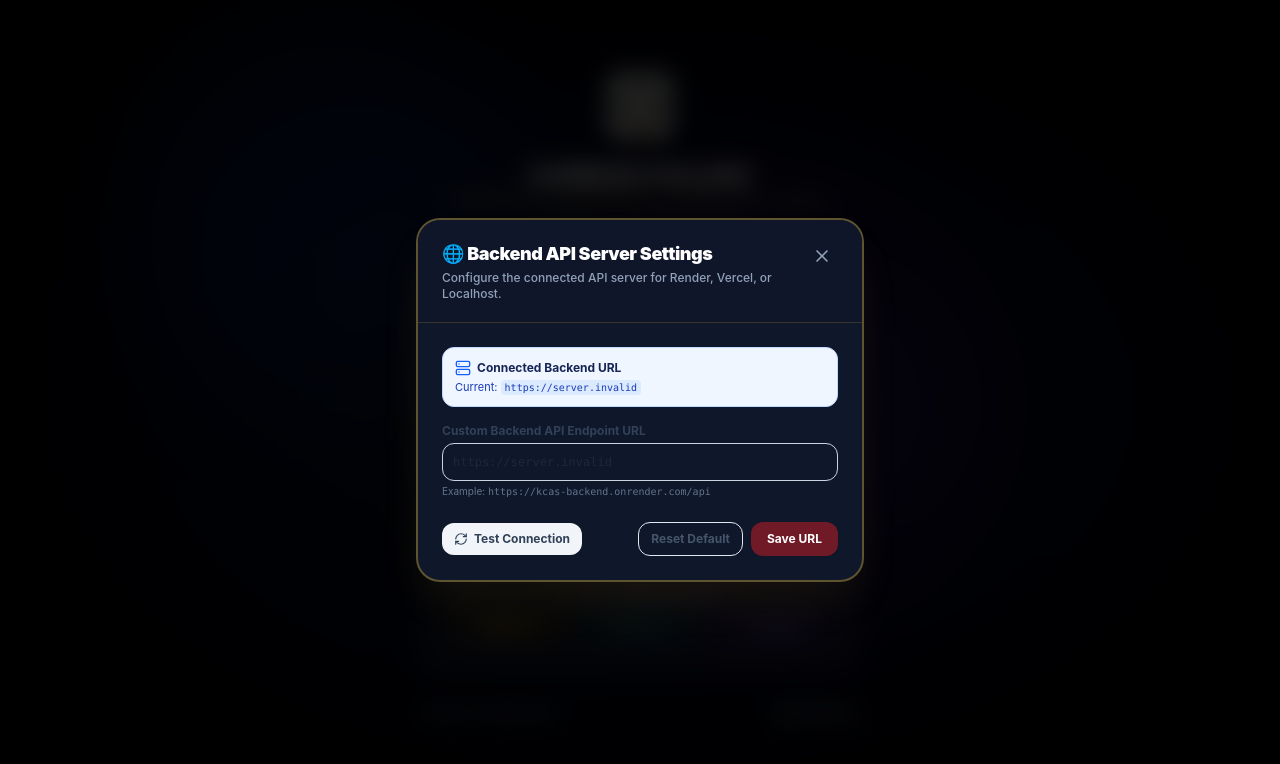
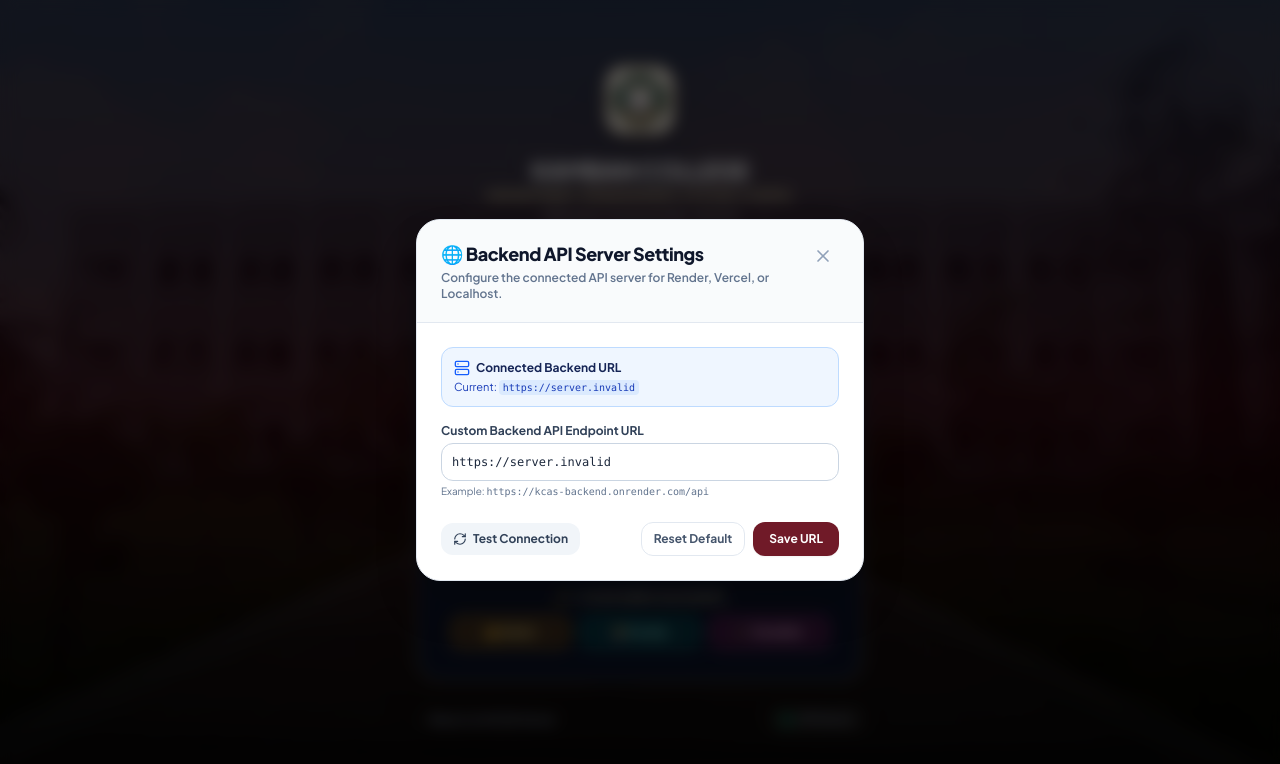
Before and after one commit to santhosh4512/kcas, a Next.js app in the folder frontend/my-app/: page /login in a window 1280 px wide. Both pictures are taken after a click on the button "API Server". Shown: the top 764 px of the page. Built offline with nearby package versions, Linux system fonts and the light colour scheme; no server answers.

Commit message:
style: overhaul color theme and visual design with high-contrast royal academic palette, pristine light canvas, and campus hero branding

```diff
--- a/frontend/my-app/app/globals.css
+++ b/frontend/my-app/app/globals.css
@@ -1,20 +1,32 @@
 @import "tailwindcss";
 
 :root {
-  --background: #0B1120;
-  --foreground: #F8FAFC;
-  --card-bg: rgba(15, 23, 42, 0.85);
-  --card-border: rgba(212, 175, 55, 0.25);
-  --card-hover-border: rgba(212, 175, 55, 0.65);
-  --oxford-navy: #090D16;
-  --oxford-blue: #0F172A;
-  --royal-maroon: #581C28;
-  --crimson-deep: #3B0B14;
-  --antique-gold: #D4AF37;
-  --gold-champagne: #F3E5AB;
-  --gold-glow: #FDE047;
-  --sand-ivory: #F8FAFC;
-  --parchment-border: #1E293B;
+  /* Core Institutional Palette */
+  --kcas-maroon: #6D1B29;
+  --kcas-maroon-dark: #4A0E18;
+  --kcas-maroon-light: #8C2234;
+  --kcas-gold: #C5A059;
+  --kcas-gold-light: #F3E5AB;
+  --kcas-gold-dark: #9A7B39;
+
+  /* Primary Layout Palette (Pristine High-Contrast Modern Canvas) */
+  --canvas-bg: #F8FAFC;
+  --canvas-surface: #FFFFFF;
+  --canvas-surface-subtle: #F1F5F9;
+  --canvas-border: #E2E8F0;
+  --canvas-border-strong: #CBD5E1;
+
+  /* Deep High-Legibility Typography */
+  --text-primary: #0F172A;
+  --text-secondary: #334155;
+  --text-muted: #64748B;
+  --text-inverse: #FFFFFF;
+
+  /* Accent Vibrancy */
+  --accent-emerald: #059669;
+  --accent-blue: #2563EB;
+  --accent-amber: #D97706;
+  --accent-rose: #E11D48;
 }
 
 * {
@@ -27,19 +39,14 @@ html {
 
 body {
   margin: 0;
-  background-color: #070B14;
-  background-image:
-    radial-gradient(at 0% 0%, rgba(212, 175, 55, 0.08) 0px, transparent 50%),
-    radial-gradient(at 100% 0%, rgba(88, 28, 40, 0.15) 0px, transparent 50%),
-    radial-gradient(at 50% 100%, rgba(15, 23, 42, 0.5) 0px, transparent 50%),
-    radial-gradient(rgba(212, 175, 55, 0.06) 1px, transparent 0);
-  background-size: 100% 100%, 100% 100%, 100% 100%, 28px 28px;
-  background-attachment: fixed;
-  color: var(--foreground);
-  font-family: var(--font-sans), system-ui, -apple-system, BlinkMacSystemFont, 'Segoe UI', Roboto, sans-serif;
+  background-color: #F8FAFC;
+  color: var(--text-primary);
+  font-family: var(--font-sans), 'Plus Jakarta Sans', system-ui, -apple-system, BlinkMacSystemFont, 'Segoe UI', Roboto, sans-serif;
   -webkit-font-smoothing: antialiased;
+  -moz-osx-font-smoothing: grayscale;
 }
 
+/* Classic & Academic Headings */
 .font-classic {
   font-family: var(--font-classic), 'Cinzel', 'Playfair Display', Georgia, serif;
 }
@@ -57,78 +64,91 @@ a {
   -webkit-tap-highlight-color: transparent;
 }
 
-/* Custom Sleek Gold Scrollbar */
+/* Custom Sleek Scrollbar */
 ::-webkit-scrollbar {
   width: 6px;
   height: 6px;
 }
 
 ::-webkit-scrollbar-track {
-  background: #090D16;
+  background: #F1F5F9;
 }
 
 ::-webkit-scrollbar-thumb {
-  background: #D4AF37;
+  background: #CBD5E1;
   border-radius: 9999px;
 }
 
 ::-webkit-scrollbar-thumb:hover {
-  background: #F5D77F;
+  background: #94A3B8;
 }
 
-/* Luxury Glassmorphic Neo-Modern Card */
-.classic-card {
-  background: rgba(15, 23, 42, 0.75);
-  backdrop-filter: blur(16px);
-  -webkit-backdrop-filter: blur(16px);
-  border: 1px solid rgba(212, 175, 55, 0.2);
-  box-shadow: 0 10px 30px -10px rgba(0, 0, 0, 0.5), 0 0 20px -5px rgba(212, 175, 55, 0.05);
+/* High-Definition Dashboard Canvas */
+.classic-modern-canvas {
+  background-color: #F8FAFC;
+  background-image:
+    radial-gradient(at 0% 0%, rgba(109, 27, 41, 0.04) 0px, transparent 40%),
+    radial-gradient(at 100% 0%, rgba(197, 160, 89, 0.06) 0px, transparent 40%),
+    radial-gradient(at 50% 100%, rgba(15, 23, 42, 0.03) 0px, transparent 50%);
+  background-attachment: fixed;
 }
 
-.classic-card-hover {
-  transition: all 0.3s cubic-bezier(0.16, 1, 0.3, 1);
+/* Luxury Card with Crisp Edge */
+.kcas-card {
+  background: #FFFFFF;
+  border: 1px solid #E2E8F0;
+  border-radius: 1.25rem;
+  box-shadow: 0 1px 3px 0 rgba(0, 0, 0, 0.05), 0 1px 2px -1px rgba(0, 0, 0, 0.05);
+  transition: all 0.2s cubic-bezier(0.16, 1, 0.3, 1);
 }
 
-.classic-card-hover:hover {
-  transform: translateY(-4px);
-  border-color: rgba(212, 175, 55, 0.6);
-  box-shadow: 0 20px 40px -15px rgba(0, 0, 0, 0.7), 0 0 25px 2px rgba(212, 175, 55, 0.18);
+.kcas-card:hover {
+  border-color: #CBD5E1;
+  box-shadow: 0 10px 25px -5px rgba(0, 0, 0, 0.08), 0 8px 10px -6px rgba(0, 0, 0, 0.04);
 }
 
-/* Luxury Gold Foil Gradient Text */
-.gold-foil-text {
-  background: linear-gradient(135deg, #FFE082 0%, #D4AF37 40%, #FFF8DC 70%, #AA771C 100%);
-  -webkit-background-clip: text;
-  -webkit-text-fill-color: transparent;
+/* Royal Gold & Maroon Pill */
+.royal-badge {
+  display: inline-flex;
+  align-items: center;
+  gap: 0.375rem;
+  padding: 0.25rem 0.625rem;
+  border-radius: 9999px;
+  font-size: 0.75rem;
+  font-weight: 700;
+  background: #FAF0E6;
+  color: #6D1B29;
+  border: 1px solid rgba(197, 160, 89, 0.4);
 }
 
-.royal-header-gradient {
-  background: linear-gradient(135deg, #090D16 0%, #0F172A 40%, #3B0B14 80%, #581C28 100%);
+/* Interactive Button Hover Glow */
+.btn-kcas-primary {
+  background: linear-gradient(135deg, #6D1B29 0%, #4A0E18 100%);
+  color: #FFFFFF;
+  border: 1px solid rgba(197, 160, 89, 0.5);
+  box-shadow: 0 4px 14px 0 rgba(109, 27, 41, 0.3);
+  transition: all 0.2s ease;
 }
 
-.classic-gold-border {
-  border: 1px solid #D4AF37;
+.btn-kcas-primary:hover {
+  background: linear-gradient(135deg, #8C2234 0%, #6D1B29 100%);
+  border-color: #C5A059;
+  transform: translateY(-1px);
+  box-shadow: 0 6px 20px 0 rgba(109, 27, 41, 0.4);
 }
 
-.classic-gold-accent {
-  box-shadow: inset 0 0 0 1px rgba(212, 175, 55, 0.4);
+.btn-kcas-gold {
+  background: linear-gradient(135deg, #C5A059 0%, #DFB76C 100%);
+  color: #0E1B2E;
+  font-weight: 800;
+  box-shadow: 0 4px 14px 0 rgba(197, 160, 89, 0.35);
+  transition: all 0.2s ease;
 }
 
-/* Neon Glow Utilities */
-.glow-gold {
-  box-shadow: 0 0 20px -3px rgba(212, 175, 55, 0.35);
-}
-
-.glow-emerald {
-  box-shadow: 0 0 20px -3px rgba(16, 185, 129, 0.35);
-}
-
-.glow-cyan {
-  box-shadow: 0 0 20px -3px rgba(6, 182, 212, 0.35);
-}
-
-.glow-maroon {
-  box-shadow: 0 0 20px -3px rgba(140, 34, 52, 0.4);
+.btn-kcas-gold:hover {
+  background: linear-gradient(135deg, #DFB76C 0%, #F3E5AB 100%);
+  transform: translateY(-1px);
+  box-shadow: 0 6px 20px 0 rgba(197, 160, 89, 0.5);
 }
 
 /* Shimmer Animation */
@@ -142,7 +162,7 @@ a {
 }
 
 .shimmer-badge {
-  background: linear-gradient(90deg, rgba(212, 175, 55, 0.15) 0%, rgba(253, 224, 71, 0.35) 50%, rgba(212, 175, 55, 0.15) 100%);
+  background: linear-gradient(90deg, rgba(197, 160, 89, 0.15) 0%, rgba(243, 229, 171, 0.4) 50%, rgba(197, 160, 89, 0.15) 100%);
   background-size: 200% 100%;
   animation: shimmer 3s infinite linear;
 }
--- a/frontend/my-app/app/login/page.jsx
+++ b/frontend/my-app/app/login/page.jsx
@@ -255,16 +255,25 @@ export default function LoginPage() {
   };
 
   return (
-    <div className="min-h-screen flex flex-col justify-center bg-radial from-slate-900 via-slate-950 to-black p-4 sm:p-6 lg:p-8 font-[Inter,sans-serif] text-slate-100 relative overflow-hidden">
-      {/* Background Glow Accents */}
-      <div className="absolute top-1/4 left-1/4 -translate-x-1/2 -translate-y-1/2 w-96 h-96 bg-blue-600/15 rounded-full blur-3xl pointer-events-none" />
-      <div className="absolute bottom-1/4 right-1/4 w-96 h-96 bg-purple-600/15 rounded-full blur-3xl pointer-events-none" />
+    <div className="min-h-screen flex flex-col justify-center relative p-4 sm:p-6 lg:p-8 font-sans text-slate-100 overflow-hidden">
+      {/* Full-Screen Campus Image Background */}
+      <div className="absolute inset-0 z-0">
+        <Image
+          src="/assets/images/kcas-campus.jpg"
+          alt="Kamban College Campus"
+          fill
+          className="object-cover object-center"
+          priority
+        />
+        {/* Deep Royal Maroon & Midnight Gradient Overlay */}
+        <div className="absolute inset-0 bg-gradient-to-t from-black/95 via-[#2B050D]/85 to-[#0B132B]/85 backdrop-blur-[2px]" />
+      </div>
 
-      <div className="sm:mx-auto sm:w-full sm:max-w-md relative z-10">
+      <div className="sm:mx-auto sm:w-full sm:max-w-md relative z-10 my-auto py-8">
         {/* Logo & Header */}
         <div className="text-center">
           <Link href="/" className="inline-block group">
-            <div className="relative mx-auto h-16 w-16 overflow-hidden rounded-2xl bg-white p-2 shadow-xl ring-2 ring-white/20 transition group-hover:scale-105">
+            <div className="relative mx-auto h-16 w-16 overflow-hidden rounded-2xl bg-white p-2 shadow-2xl ring-2 ring-[#C5A059] transition group-hover:scale-105">
               <Image
                 src="/assets/images/kcas-logo.png"
                 alt="KCAS Logo"
@@ -275,34 +284,34 @@ export default function LoginPage() {
             </div>
           </Link>
 
-          <h2 className="mt-4 text-xl font-black uppercase tracking-tight text-white sm:text-2xl">
+          <h2 className="mt-4 text-xl font-black uppercase tracking-tight text-white sm:text-2xl drop-shadow-md">
             Kamban College
           </h2>
-          <p className="text-xs font-semibold uppercase tracking-widest text-[#C5A059]">
-            Department Management & Talent Intelligence
+          <p className="text-xs font-bold uppercase tracking-widest text-[#F3E5AB] drop-shadow-sm mt-0.5">
+            Department Management System (CDMS)
           </p>
-          <p className="text-[11px] text-slate-400 mt-1">
+          <p className="text-[11px] text-stone-300 mt-1">
             Thenmathur, Tiruvannamalai – 606 603
           </p>
         </div>
 
         {/* Card */}
-        <div className="mt-6 rounded-3xl border border-white/10 bg-white/[0.06] p-6 sm:p-8 shadow-2xl backdrop-blur-xl">
+        <div className="mt-6 rounded-3xl border-2 border-[#C5A059]/40 bg-[#0B132B]/85 p-6 sm:p-8 shadow-2xl backdrop-blur-xl">
           {/* Tabs: Sign In / Create Account */}
-          <div className="mb-6 flex rounded-2xl bg-black/30 p-1 border border-white/10">
+          <div className="mb-6 flex rounded-2xl bg-black/40 p-1 border border-white/15">
             <button
               type="button"
               onClick={() => {
                 setActiveTab('login');
                 setFormError('');
               }}
-              className={`flex-1 rounded-xl py-2 text-xs font-bold transition flex items-center justify-center gap-1.5 ${
+              className={`flex-1 rounded-xl py-2.5 text-xs font-bold transition flex items-center justify-center gap-1.5 ${
                 activeTab === 'login'
-                  ? 'bg-[#701A28] text-white shadow-md'
+                  ? 'bg-[#6D1B29] text-white shadow-md border border-[#C5A059]/50'
                   : 'text-slate-400 hover:text-white'
               }`}
             >
-              <KeyRound className="h-3.5 w-3.5" />
+              <KeyRound className="h-3.5 w-3.5 text-[#F3E5AB]" />
               Sign In
             </button>
             <button
@@ -311,21 +320,21 @@ export default function LoginPage() {
                 setActiveTab('register');
                 setFormError('');
               }}
-              className={`flex-1 rounded-xl py-2 text-xs font-bold transition flex items-center justify-center gap-1.5 ${
+              className={`flex-1 rounded-xl py-2.5 text-xs font-bold transition flex items-center justify-center gap-1.5 ${
                 activeTab === 'register'
-                  ? 'bg-[#701A28] text-white shadow-md'
+                  ? 'bg-[#6D1B29] text-white shadow-md border border-[#C5A059]/50'
                   : 'text-slate-400 hover:text-white'
               }`}
             >
-              <UserPlus className="h-3.5 w-3.5" />
+              <UserPlus className="h-3.5 w-3.5 text-[#F3E5AB]" />
               Create Account
             </button>
           </div>
 
           {/* Form Error Banner */}
           {formError && (
-            <div className="mb-4 p-3 rounded-2xl bg-rose-500/15 border border-rose-400/30 text-rose-300 text-xs flex items-center gap-2">
-              <AlertCircle className="h-4 w-4 shrink-0 text-rose-400" />
+            <div className="mb-4 p-3 rounded-2xl bg-rose-500/20 border border-rose-400/50 text-rose-200 text-xs flex items-center gap-2">
+              <AlertCircle className="h-4 w-4 shrink-0 text-rose-300" />
               <span>{formError}</span>
             </div>
           )}
@@ -334,11 +343,11 @@ export default function LoginPage() {
           {activeTab === 'login' && (
             <form onSubmit={handleLoginSubmit} className="space-y-4">
               <div>
-                <label className="block text-xs font-bold text-slate-300 mb-1">
+                <label className="block text-xs font-bold text-slate-200 mb-1">
                   Institutional Email
                 </label>
                 <div className="relative">
-                  <Mail className="absolute left-3.5 top-1/2 -translate-y-1/2 h-4 w-4 text-slate-400" />
+                  <Mail className="absolute left-3.5 top-1/2 -translate-y-1/2 h-4 w-4 text-[#F3E5AB]" />
                   <input
                     type="email"
                     required
@@ -347,16 +356,16 @@ export default function LoginPage() {
                       setEmail(e.target.value);
                       setFormError('');
                     }}
-                    placeholder="santhoshsiva754@gmail.com"
-                    className="w-full rounded-2xl border border-white/15 bg-white/5 pl-10 pr-4 py-2.5 text-xs text-white placeholder-slate-500 focus:border-[#C5A059] focus:bg-white/10 focus:outline-hidden transition"
+                    placeholder="vinodhini@kcas.edu.in"
+                    className="w-full rounded-2xl border border-white/20 bg-white/10 pl-10 pr-4 py-2.5 text-xs text-white placeholder-slate-400 focus:border-[#C5A059] focus:bg-white/15 focus:outline-hidden transition"
                   />
                 </div>
               </div>
 
               <div>
-                <label className="block text-xs font-bold text-slate-300 mb-1">Password</label>
+                <label className="block text-xs font-bold text-slate-200 mb-1">Password</label>
                 <div className="relative">
-                  <Lock className="absolute left-3.5 top-1/2 -translate-y-1/2 h-4 w-4 text-slate-400" />
+                  <Lock className="absolute left-3.5 top-1/2 -translate-y-1/2 h-4 w-4 text-[#F3E5AB]" />
                   <input
                     type={showPassword ? 'text' : 'password'}
                     required
@@ -366,12 +375,12 @@ export default function LoginPage() {
                       setFormError('');
                     }}
                     placeholder="••••••••"
-                    className="w-full rounded-2xl border border-white/15 bg-white/5 pl-10 pr-10 py-2.5 text-xs text-white placeholder-slate-500 focus:border-[#C5A059] focus:bg-white/10 focus:outline-hidden transition"
+                    className="w-full rounded-2xl border border-white/20 bg-white/10 pl-10 pr-10 py-2.5 text-xs text-white placeholder-slate-400 focus:border-[#C5A059] focus:bg-white/15 focus:outline-hidden transition"
                   />
                   <button
                     type="button"
                     onClick={() => setShowPassword(!showPassword)}
-                    className="absolute right-3.5 top-1/2 -translate-y-1/2 text-slate-400 hover:text-slate-200"
+                    className="absolute right-3.5 top-1/2 -translate-y-1/2 text-slate-300 hover:text-white"
                   >
                     {showPassword ? <EyeOff className="h-4 w-4" /> : <Eye className="h-4 w-4" />}
                   </button>
@@ -381,52 +390,48 @@ export default function LoginPage() {
               <button
                 type="submit"
                 disabled={loading}
-                className="w-full flex items-center justify-center gap-2 rounded-2xl bg-[#701A28] hover:bg-[#58111A] py-3 text-xs font-bold text-white shadow-lg shadow-[#701A28]/30 transition disabled:opacity-50"
+                className="w-full flex items-center justify-center gap-2 rounded-2xl bg-gradient-to-r from-[#8C2234] via-[#6D1B29] to-[#4A0E18] hover:brightness-110 py-3 text-xs font-black text-white shadow-xl border border-[#C5A059]/60 transition disabled:opacity-50"
               >
                 {loading ? (
                   <div className="flex items-center gap-2">
                     <div className="h-4 w-4 animate-spin rounded-full border-2 border-white border-t-transparent" />
-                    <span>
-                      {loadingTime > 4
-                        ? `Waking up cloud server (${loadingTime}s)...`
-                        : 'Signing in...'}
-                    </span>
+                    <span>Signing in...</span>
                   </div>
                 ) : (
                   <>
                     Sign In to Portal
-                    <ArrowRight className="h-4 w-4" />
+                    <ArrowRight className="h-4 w-4 text-[#F3E5AB]" />
                   </>
                 )}
               </button>
 
               {/* 1-Click Demo Accounts */}
-              <div className="mt-6 pt-5 border-t border-white/10">
-                <span className="block text-[10px] font-bold uppercase tracking-wider text-slate-400 text-center mb-2.5">
+              <div className="mt-6 pt-5 border-t border-white/15">
+                <span className="block text-[10px] font-black uppercase tracking-widest text-[#F3E5AB] text-center mb-2.5">
                   ⚡ 1-Click Demo Accounts
                 </span>
 
                 <div className="grid grid-cols-3 gap-2 text-center">
                   <button
                     type="button"
-                    onClick={() => fillDemo('santhoshsiva754@gmail.com', '12345678')}
-                    className="rounded-xl border border-amber-400/30 bg-amber-500/10 p-2 text-[11px] font-bold text-amber-300 hover:bg-amber-500/20 transition"
+                    onClick={() => fillDemo('admin@kcas.edu.in', 'Admin@123')}
+                    className="rounded-xl border border-amber-400/50 bg-amber-500/20 p-2 text-[11px] font-black text-amber-200 hover:bg-amber-500/30 transition shadow-xs"
                   >
                     👑 Admin
                   </button>
                   <button
                     type="button"
-                    onClick={() => fillDemo('faculty@kcas.edu.in', 'Faculty@123')}
-                    className="rounded-xl border border-teal-400/30 bg-teal-500/10 p-2 text-[11px] font-bold text-teal-300 hover:bg-teal-500/20 transition"
+                    onClick={() => fillDemo('kanimozhi@kcas.edu.in', 'faculty123')}
+                    className="rounded-xl border border-teal-400/50 bg-teal-500/20 p-2 text-[11px] font-black text-teal-200 hover:bg-teal-500/30 transition shadow-xs"
                   >
                     👩‍🏫 Faculty
                   </button>
                   <button
                     type="button"
-                    onClick={() => fillDemo('student@kcas.edu.in', 'Student@123')}
-                    className="rounded-xl border border-purple-400/30 bg-purple-500/10 p-2 text-[11px] font-bold text-purple-300 hover:bg-purple-500/20 transition"
+                    onClick={() => fillDemo('vinodhini@kcas.edu.in', 'Student@123')}
+                    className="rounded-xl border border-pink-400/50 bg-pink-500/20 p-2 text-[11px] font-black text-pink-200 hover:bg-pink-500/30 transition shadow-xs"
                   >
-                    🎓 Student
+                    🎓 Vinodhini
                   </button>
                 </div>
               </div>
--- a/frontend/my-app/components/layout/DashboardLayout.jsx
+++ b/frontend/my-app/components/layout/DashboardLayout.jsx
@@ -66,10 +66,10 @@ export default function DashboardLayout({ children, title, subtitle, allowedRole
   }
 
   return (
-    <div className="min-h-screen classic-modern-canvas font-sans antialiased text-[#1A202C] relative selection:bg-[#6D1B29] selection:text-[#FAF0E6]">
+    <div className="min-h-screen bg-[#F8FAFC] font-sans antialiased text-slate-900 relative selection:bg-[#6D1B29] selection:text-white">
       {/* Neo-classic background subtle lighting */}
-      <div className="fixed top-0 right-0 -z-10 h-[600px] w-[600px] rounded-full bg-gradient-to-bl from-[#C5A059]/10 via-[#6D1B29]/5 to-transparent blur-3xl pointer-events-none" />
-      <div className="fixed bottom-0 left-72 -z-10 h-[500px] w-[500px] rounded-full bg-gradient-to-tr from-[#0E1B2E]/5 via-[#162A45]/5 to-transparent blur-3xl pointer-events-none" />
+      <div className="fixed top-0 right-0 -z-10 h-[500px] w-[500px] rounded-full bg-gradient-to-bl from-[#C5A059]/10 via-[#6D1B29]/5 to-transparent blur-3xl pointer-events-none" />
+      <div className="fixed bottom-0 left-72 -z-10 h-[500px] w-[500px] rounded-full bg-gradient-to-tr from-slate-200/40 via-blue-50/30 to-transparent blur-3xl pointer-events-none" />
 
       <Sidebar mobileOpen={mobileOpen} setMobileOpen={setMobileOpen} />
 
--- a/frontend/my-app/components/ui/Badge.jsx
+++ b/frontend/my-app/components/ui/Badge.jsx
@@ -1,26 +1,26 @@
 import React from 'react';
 
 export default function Badge({ children, variant = 'default', size = 'md', className = '' }) {
-  const base = 'inline-flex items-center gap-1.5 font-bold rounded-full border tracking-wider transition-all';
+  const base = 'inline-flex items-center gap-1.5 font-bold rounded-full border transition-all';
 
   const sizes = {
-    sm: 'px-2.5 py-0.5 text-[9px]',
-    md: 'px-3 py-1 text-[11px]',
-    lg: 'px-4 py-1.5 text-xs',
+    sm: 'px-2.5 py-0.5 text-[10px]',
+    md: 'px-3 py-1 text-xs',
+    lg: 'px-4 py-1.5 text-xs font-black',
   };
 
   const variants = {
-    default: 'bg-slate-800/80 text-slate-200 border-slate-700',
-    gold: 'bg-[#D4AF37]/20 text-[#F3E5AB] border-[#D4AF37]/60 font-extrabold shadow-sm',
-    royal: 'bg-gradient-to-r from-[#090D16] via-[#1E293B] to-[#581C28] text-[#F3E5AB] border border-[#D4AF37]/70 shadow-sm font-classic tracking-widest',
-    maroon: 'bg-[#8C2234]/25 text-rose-300 border-[#8C2234]/50 font-bold',
-    navy: 'bg-blue-950/60 text-cyan-300 border-blue-800/60 font-bold',
-    primary: 'bg-slate-900 text-[#F3E5AB] border border-[#D4AF37]/50',
-    success: 'bg-emerald-950/80 text-emerald-300 border-emerald-700/80',
-    warning: 'bg-amber-950/80 text-amber-300 border-amber-700/80',
-    danger: 'bg-rose-950/80 text-rose-300 border-rose-700/80',
-    purple: 'bg-purple-950/80 text-purple-300 border-purple-700/80',
-    talent: 'bg-gradient-to-r from-slate-900 via-amber-950/40 to-slate-900 text-[#F3E5AB] border border-[#D4AF37] font-classic font-bold shadow-xs',
+    default: 'bg-slate-100 text-slate-700 border-slate-300',
+    gold: 'bg-[#FAF0E6] text-[#6D1B29] border-[#C5A059] font-black shadow-2xs',
+    royal: 'bg-gradient-to-r from-[#6D1B29] to-[#0E1B2E] text-[#F3E5AB] border border-[#C5A059] font-bold shadow-2xs',
+    maroon: 'bg-[#FAF0E6] text-[#6D1B29] border-[#6D1B29]/40 font-bold',
+    navy: 'bg-blue-50 text-blue-800 border-blue-200 font-bold',
+    primary: 'bg-slate-100 text-slate-800 border-slate-300 font-bold',
+    success: 'bg-emerald-50 text-emerald-800 border-emerald-300 font-bold',
+    warning: 'bg-amber-50 text-amber-900 border-amber-300 font-bold',
+    danger: 'bg-rose-50 text-rose-800 border-rose-300 font-bold',
+    purple: 'bg-purple-50 text-purple-800 border-purple-200 font-bold',
+    talent: 'bg-gradient-to-r from-amber-50 via-orange-50 to-amber-100 text-amber-950 border border-amber-300 font-black shadow-2xs',
   };
 
   return (
--- a/frontend/my-app/components/ui/Modal.jsx
+++ b/frontend/my-app/components/ui/Modal.jsx
@@ -34,24 +34,24 @@ export default function Modal({
       {/* Backdrop */}
       <div
         onClick={onClose}
-        className="fixed inset-0 bg-black/80 backdrop-blur-md transition-opacity duration-300"
+        className="fixed inset-0 bg-black/60 backdrop-blur-sm transition-opacity duration-300"
       />
 
       {/* Modal Card */}
       <div
-        className={`relative z-10 w-full ${maxWidth} overflow-hidden rounded-3xl border-2 border-[#D4AF37]/40 bg-[#0F172A] text-white backdrop-blur-2xl shadow-2xl shadow-[#D4AF37]/10 transition-all duration-300`}
+        className={`relative z-10 w-full ${maxWidth} overflow-hidden rounded-3xl border border-slate-200 bg-white text-slate-900 shadow-2xl transition-all duration-300`}
       >
         {/* Header */}
-        <div className="flex items-start justify-between border-b border-[#D4AF37]/20 px-6 py-5 bg-slate-900/95">
+        <div className="flex items-start justify-between border-b border-slate-200 px-6 py-5 bg-slate-50/80">
           <div>
-            <h3 className="text-lg font-black text-white tracking-tight flex items-center gap-2">
+            <h3 className="text-lg font-black text-slate-900 tracking-tight flex items-center gap-2">
               <span>{title}</span>
             </h3>
-            {subtitle && <p className="mt-0.5 text-xs font-medium text-slate-400">{subtitle}</p>}
+            {subtitle && <p className="mt-0.5 text-xs font-semibold text-slate-500">{subtitle}</p>}
           </div>
           <button
             onClick={onClose}
-            className="rounded-xl p-1.5 text-slate-400 hover:bg-slate-800 hover:text-white transition"
+            className="rounded-xl p-1.5 text-slate-400 hover:bg-slate-200 hover:text-slate-800 transition"
           >
             <X className="h-5 w-5" />
           </button>
```
Also changed, not shown: frontend/my-app/components/layout/Header.jsx (+22 -23 lines), frontend/my-app/components/layout/Sidebar.jsx (+5 -5 lines), frontend/my-app/components/ui/ChartCard.jsx (+7 -7 lines), frontend/my-app/components/ui/DataTable.jsx (+20 -20 lines).
